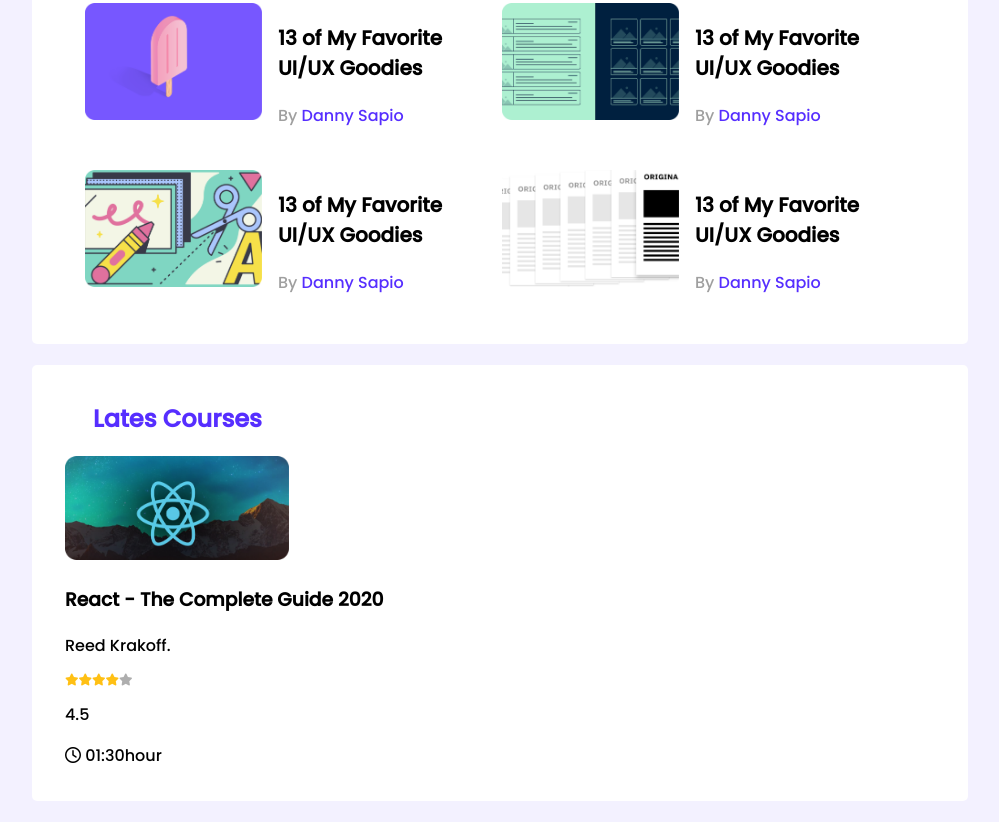
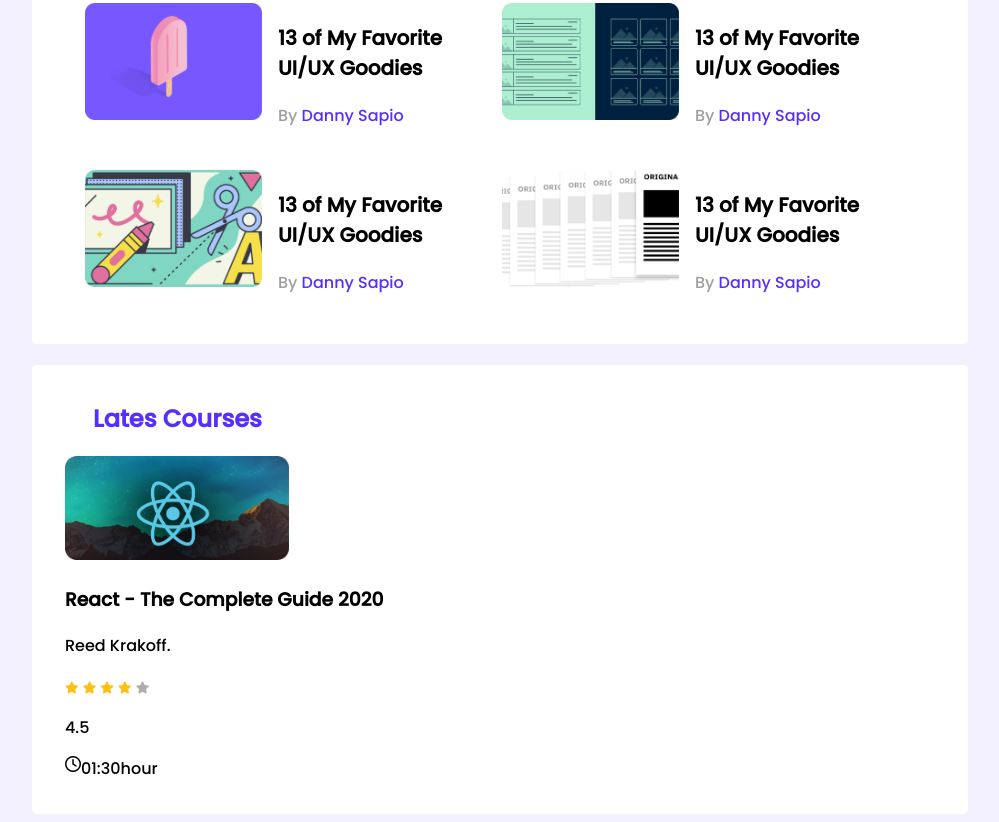
Before and after one commit to mdbaizid942/leader-bord, a plain HTML site: page index.html in a window 1280 px wide. Shown: the part 387-1209 px from the top of the page, without its empty margins (140-1139 px from the left). Drawn offline with Linux system fonts and the light colour scheme.

Commit message:
habijabi

```diff
--- a/index.html
+++ b/index.html
@@ -110,6 +110,7 @@
                         <div class="course-banner">
                             <img src="images/courses/course-1.png" alt="">
                         </div>
+                        <div>
                         <div class="course-detail">
                             <h3 class="course-tytle">React - The Complete Guide 2020</h3>
                             <p class="course-author">Reed Krakoff.</p>
@@ -123,7 +124,7 @@
                                 <p>4.5</p>
                                 <div class="course-duration">
                                     <i class="far fa-clock"></i>
-                                    01:30hour
+                                    01:30hour</div>
                                 </div>
                             </div>
                         </div>
--- a/styles/style.css
+++ b/styles/style.css
@@ -95,7 +95,7 @@
      width: 224px;
      height: 104px;
  }
- .course-info{
+ .course-duration{
     display: flex;}
 
     .fa-star{
```
